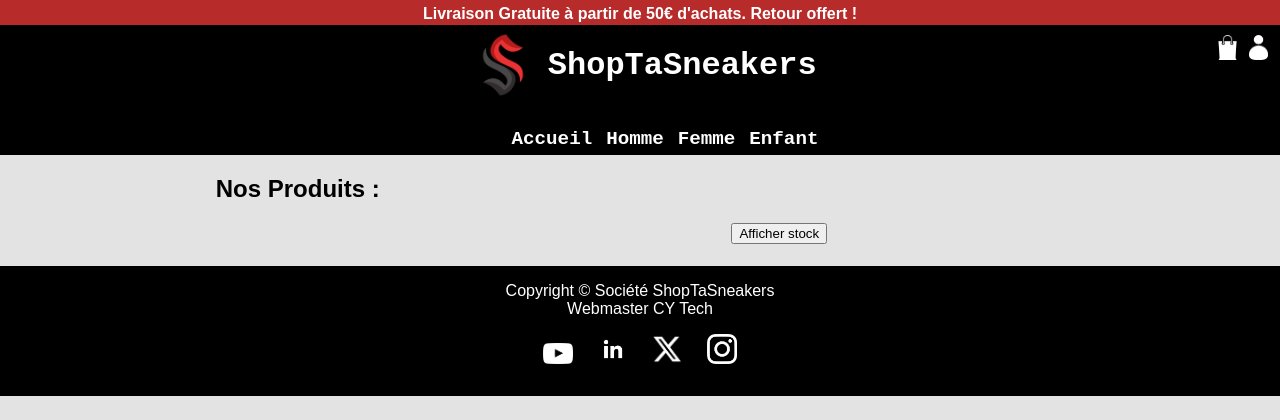
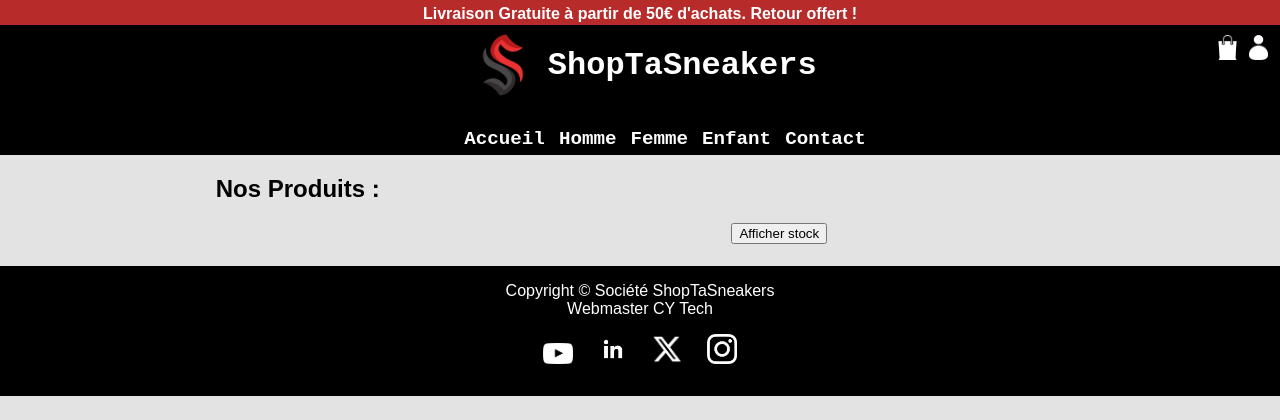
Before and after one commit to Youns777/projetDevWeb, a PHP site: page /produits.php in a window 1280 px wide. Shown: the top 420 px of the page. Run offline with PHP 8.4, Linux system fonts and the light colour scheme.

Commit message:
Résolution menu de navigation sur la page produits.php

```diff
--- a/php/varSession.inc.php
+++ b/php/varSession.inc.php
@@ -36,6 +36,7 @@ function afficherMenu() {
         foreach ($categories as $categorie => $produits) {
             echo '<td><a href="produits.php?cat=' . $categorie . '" class="boutonMenu">' . ucfirst($categorie) . '</a></td>';
         }
+        echo '<td><a href="contact.html" class="boutonMenu">Contact</a></td>';
         echo '</tr>';
     }
 }
```
